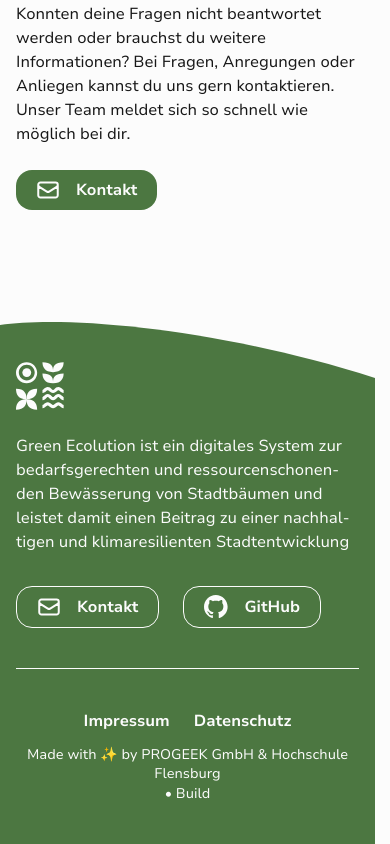
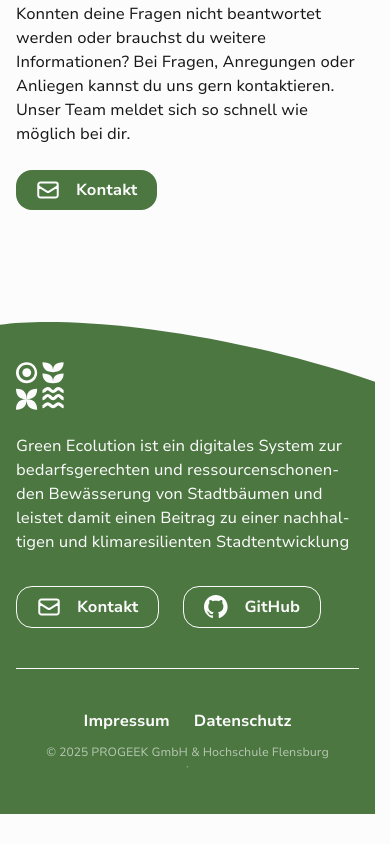
Before and after one commit to green-ecolution/project-website, a React (Vite) app: page / in a window 390 px wide. Shown: the part 9165-10009 px from the top of the page. After the commit the page ends 9979 px from the top, so only its background shows below. Built offline with nearby package versions, Linux system fonts and the light colour scheme.

Commit message:
style(footer): redesign credits section for cleaner appearance
- Use smaller font size (text-xs) and muted colors (white/60, white/40)
- Replace "Made with ✨ by" with copyright symbol
- Add dynamic year using Date().getFullYear()
- Responsive layout: single line on desktop, two lines on mobile

```diff
--- a/src/tsx/layout/Footer.tsx
+++ b/src/tsx/layout/Footer.tsx
@@ -59,9 +59,13 @@
               </li>
             </ul>
           </nav>
-          <p className="text-sm text-center mt-3 sm:text-left md:text-right">
-            Made with ✨ by PROGEEK GmbH & Hochschule Flensburg <br />
-            {import.meta.env.VITE_APP_VERSION} • Build {import.meta.env.VITE_BUILD_VERSION}
+          <p className="text-xs text-center mt-3 text-white/60 sm:text-left md:text-right">
+            © {new Date().getFullYear()} PROGEEK GmbH & Hochschule Flensburg
+            <span className="hidden sm:inline"> · </span>
+            <br className="sm:hidden" />
+            <span className="text-white/40">
+              {import.meta.env.VITE_APP_VERSION} · {import.meta.env.VITE_BUILD_VERSION}
+            </span>
           </p>
         </div>
       </div>
```
